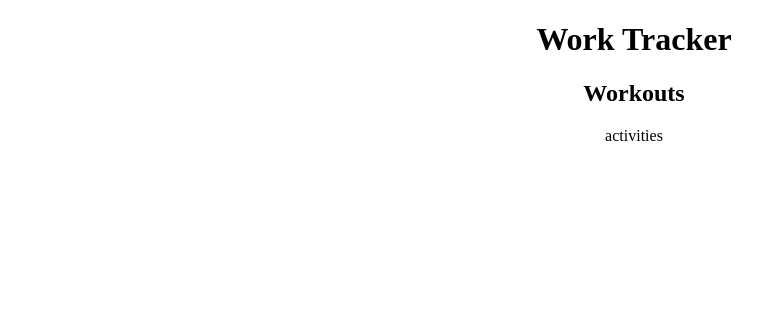
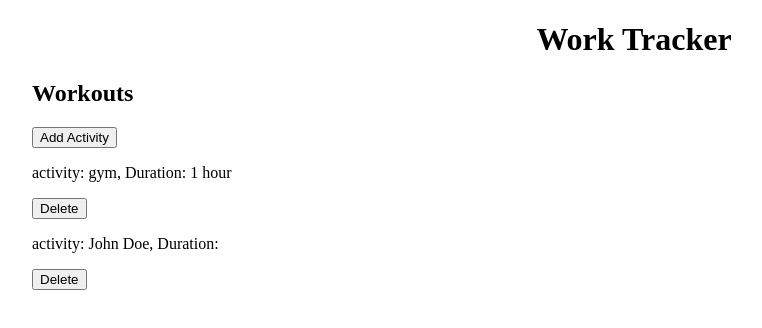
Before and after one commit to isabelchua/redux-workout-practice, a React (Create React App) app: page / in a window 1280 px wide. Shown: the top 328 px of the page, without its empty margins (6-768 px from the left). Built offline with nearby package versions, Linux system fonts and the light colour scheme.

Commit message:
added form

```diff
--- a/src/App.css
+++ b/src/App.css
@@ -1,38 +1,20 @@
-.App {
-  text-align: center;
+.App h1 {
+	text-align: center;
 }
-
-.App-logo {
-  height: 40vmin;
-  pointer-events: none;
+.App .workouts-wrapper {
+	margin-left: 30px;
 }
-
-@media (prefers-reduced-motion: no-preference) {
-  .App-logo {
-    animation: App-logo-spin infinite 20s linear;
-  }
+.App .workouts-wrapper .activity-wrapper {
+	display: flex;
+	align-items: center;
 }
-
-.App-header {
-  background-color: #282c34;
-  min-height: 100vh;
-  display: flex;
-  flex-direction: column;
-  align-items: center;
-  justify-content: center;
-  font-size: calc(10px + 2vmin);
-  color: white;
+.App .workouts-wrapper .activity-wrapper button {
+	margin-left: 20px;
 }
-
-.App-link {
-  color: #61dafb;
+.App .workouts-wrapper .add {
+	display: flex;
+	align-items: flex-end;
 }
-
-@keyframes App-logo-spin {
-  from {
-    transform: rotate(0deg);
-  }
-  to {
-    transform: rotate(360deg);
-  }
+.App .workouts-wrapper .add .input-section {
+	margin-right: 20px;
 }
--- a/src/components/Activity.js
+++ b/src/components/Activity.js
@@ -1,7 +1,14 @@
 import React from "react";
 
-const Activity = () => {
-	return <div>activities</div>;
+const Activity = props => {
+	return (
+		<div className={"activitu-wrapper"}>
+			<p>
+				activity: {props.name}, Duration: {props.duration}{" "}
+			</p>
+			<button>Delete</button>
+		</div>
+	);
 };
 
 export default Activity;
--- /dev/null
+++ b/src/components/AddActivity.js
@@ -0,0 +1,35 @@
+import React, { useState } from "react";
+
+const AddActivity = () => {
+	const [data, setData] = useState({});
+
+	const handleChange = e => {
+		e.persist();
+		setData(prev => ({ ...prev, [e.target.name]: e.target.value }));
+	};
+
+	return (
+		<div className={"add"}>
+			<div className="input-section">
+				<p>Activity:</p>
+				<input
+					onChange={e => handleChange(e)}
+					name="name"
+					placeholder="activity name "
+					type="text"
+				/>
+			</div>
+			<div className="input-section">
+				<p>Duration:</p>
+				<input
+					onChange={e => handleChange(e)}
+					name="duration"
+					placeholder="duration"
+					type="text"
+				/>
+			</div>
+		</div>
+	);
+};
+
+export default AddActivity;
--- a/src/components/Workouts.js
+++ b/src/components/Workouts.js
@@ -1,11 +1,30 @@
-import React from "react";
+import React, { useState } from "react";
 import Activity from "./Activity";
+import { useSelector } from "react-redux";
+import AddActivity from "./AddActivity";
 
 const Workouts = () => {
+	// const state = useSelector(state => state);
+	const allActivities = useSelector(state => state.activities);
+	const [add, setAdd] = useState(false);
+	// console.log("state", state);
+
 	return (
-		<div>
+		<div className={"workouts-wrapper"}>
 			<h2>Workouts</h2>
-			<Activity />
+			<button onClick={() => setAdd(!add)}>Add Activity</button>
+			{add && <AddActivity />}
+			{allActivities.map(activity => {
+				console.log(activity);
+				return (
+					<Activity
+						key={activity.id}
+						name={activity.name}
+						duration={activity.duration}
+						id={activity.id}
+					/>
+				);
+			})}
 		</div>
 	);
 };
```
